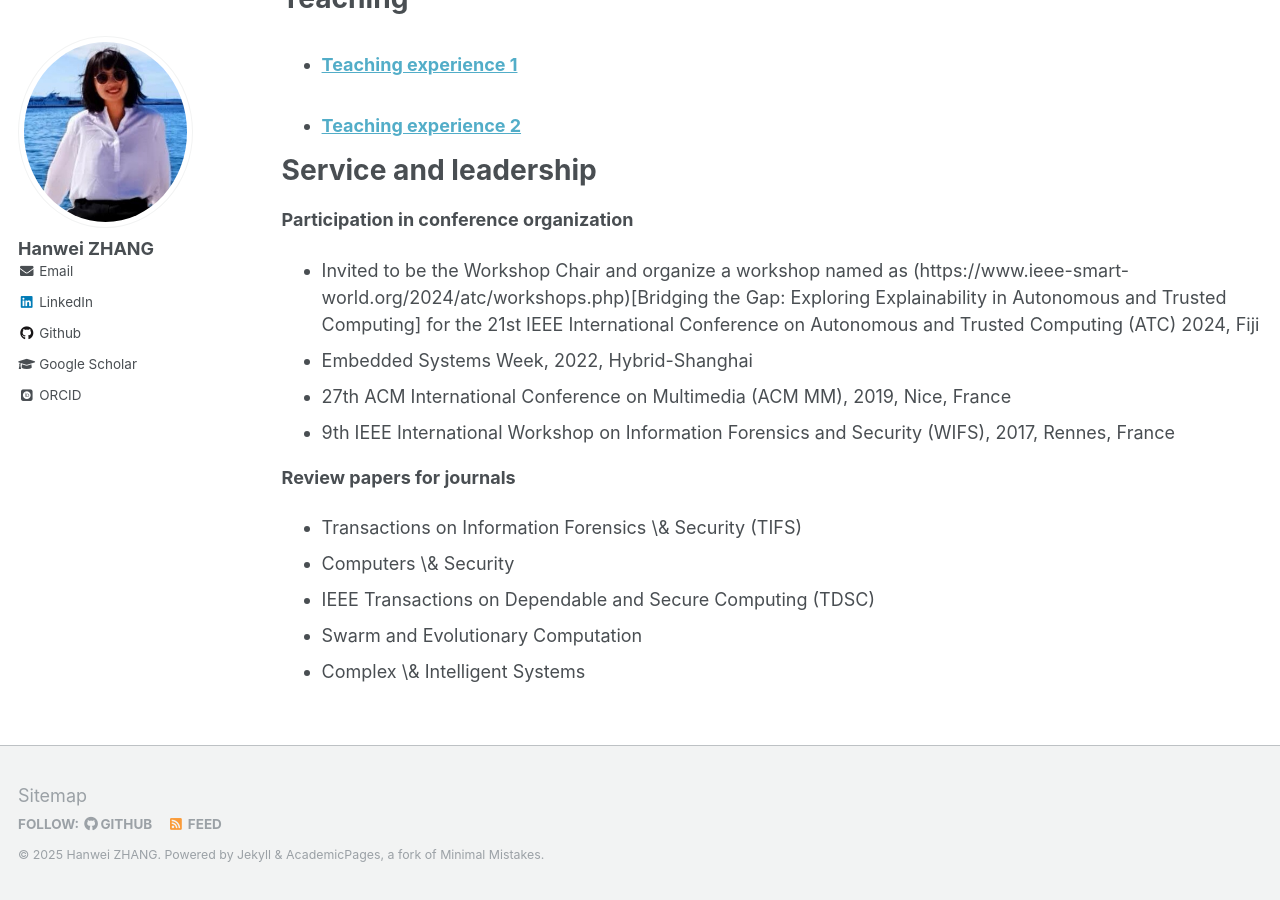
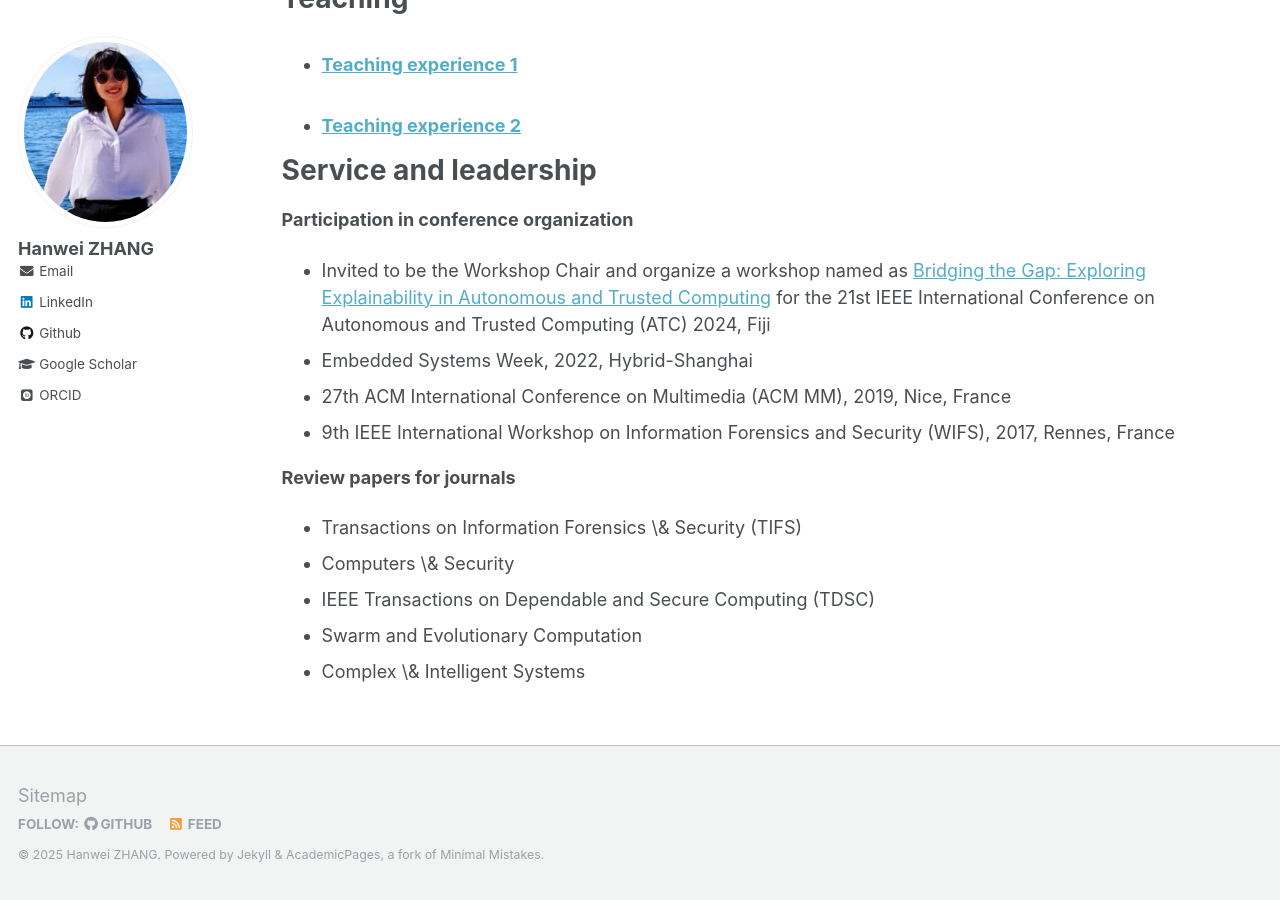
Before and after one commit to hanwei0912/hanwei0912.github.io, a Jekyll site: the page built from _pages/cv.md, in a window 1280 px wide and 900 px high, scrolled down 1651 px. Built offline with Jekyll 4.4.1, drawn with Linux system fonts in a browser that asks for light colours; some web fonts are replaced; some of the changed lines change nothing that is shown.

Commit message:
Update cv.md

```diff
--- a/_pages/cv.md
+++ b/_pages/cv.md
@@ -49,7 +49,7 @@ Teaching
 Service and leadership
 ======
 **Participation in conference organization**
-- Invited to be the Workshop Chair and organize a workshop named as (https://www.ieee-smart-world.org/2024/atc/workshops.php)[Bridging the Gap: Exploring Explainability in Autonomous and Trusted Computing] for the 21st IEEE International Conference on Autonomous and Trusted Computing (ATC) 2024, Fiji
+- Invited to be the Workshop Chair and organize a workshop named as [Bridging the Gap: Exploring Explainability in Autonomous and Trusted Computing](https://www.ieee-smart-world.org/2024/atc/workshops.php) for the 21st IEEE International Conference on Autonomous and Trusted Computing (ATC) 2024, Fiji
 - Embedded Systems Week, 2022, Hybrid-Shanghai
 - 27th ACM International Conference on Multimedia (ACM MM), 2019, Nice, France
 - 9th IEEE International Workshop on Information Forensics and Security (WIFS), 2017, Rennes, France
```
